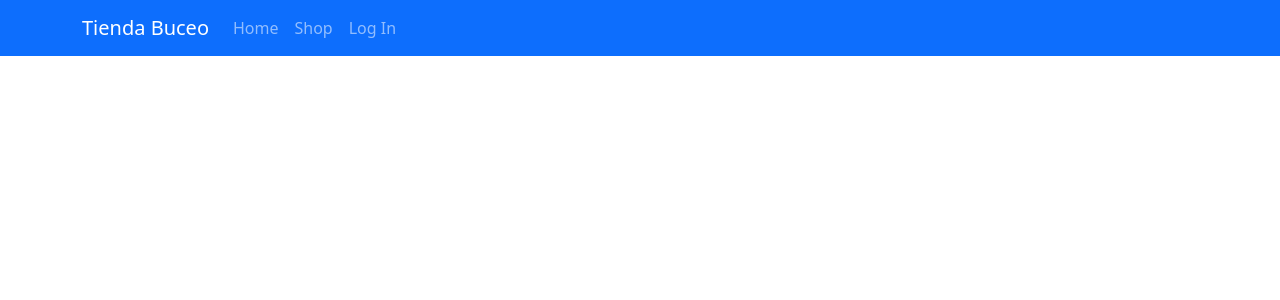
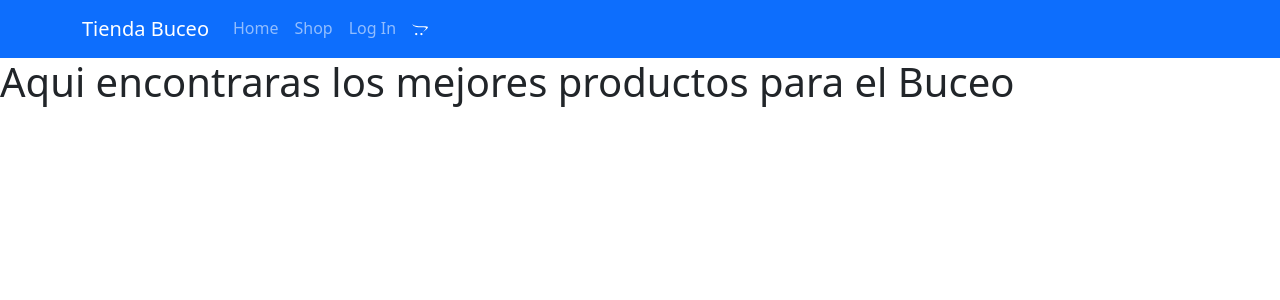
Before and after one commit to jmzava/coder-zava-reactjs-c19795-, a React (Create React App) app in the folder buceoecom/: page / in a window 1280 px wide. Shown: the top 300 px of the page. Built offline with nearby package versions, Linux system fonts and the light colour scheme.

Commit message:
desafio 3

```diff
--- a/buceoecom/package.json
+++ b/buceoecom/package.json
@@ -10,6 +10,7 @@
     "react": "^17.0.2",
     "react-bootstrap": "^2.0.3",
     "react-dom": "^17.0.2",
+    "react-icons": "^4.3.1",
     "react-scripts": "4.0.3",
     "web-vitals": "^1.1.2"
   },
--- a/buceoecom/src/App.js
+++ b/buceoecom/src/App.js
@@ -1,11 +1,13 @@
 import './App.css';
 import 'bootstrap/dist/css/bootstrap.min.css';
-import NavBar from './components/NavBar';
+import NavBar from './components/NavBar/NavBar';
+import ItemListContainer from './components/ItemListContainer/ItemListContainer';
 
 function App() {
   return (
     <div className="buceoecom">
       <NavBar />
+      <ItemListContainer greeting='Aqui encontraras los mejores productos para el Buceo' />
     </div>
   );
 }
--- /dev/null
+++ b/buceoecom/src/components/Cartwidget/CartWidget.css
@@ -0,0 +1,5 @@
+.cartWidget{
+    color:white;
+    height: 25px;
+
+}
--- /dev/null
+++ b/buceoecom/src/components/Cartwidget/CartWidget.js
@@ -0,0 +1,13 @@
+import React from 'react'
+import {FaOpencart} from "react-icons/fa"
+import './CartWidget.css'
+
+function CartWidget() {
+    return (
+        <div>
+            <FaOpencart className='cartWidget' />
+        </div>
+    )
+}
+
+export default CartWidget
--- /dev/null
+++ b/buceoecom/src/components/ItemListContainer/ItemListContainer.js
@@ -0,0 +1,14 @@
+import React from 'react'
+
+function ItemListContainer(props) {
+    const {greeting} = props
+    return (
+        <div>
+            <h1>
+                {greeting}
+            </h1>
+        </div>
+    )
+}
+
+export default ItemListContainer
--- a/buceoecom/src/components/NavBar.js
+++ b/buceoecom/src/components/NavBar/NavBar.js
@@ -2,6 +2,9 @@ import React from "react";
 import Navbar from "react-bootstrap/Navbar";
 import Nav from "react-bootstrap/Nav";
 import Container from "react-bootstrap/Container";
+import CartWidget from "../Cartwidget/CartWidget";
+
+
 
 function NavBar() {
   return (
@@ -14,6 +17,7 @@ function NavBar() {
             <Nav.Link href="#home"> Home </Nav.Link>
             <Nav.Link href="#shop"> Shop </Nav.Link>
             <Nav.Link href="#login"> Log In </Nav.Link>
+            <Nav.Link href="#login"> <CartWidget /> </Nav.Link>
           </Nav>
         </Container>
       </Navbar>
```
Also changed, not shown: buceoecom/src/components/NavBar/NavBar.css (added), 1 other file (tests, documents, lock files or other folders).
